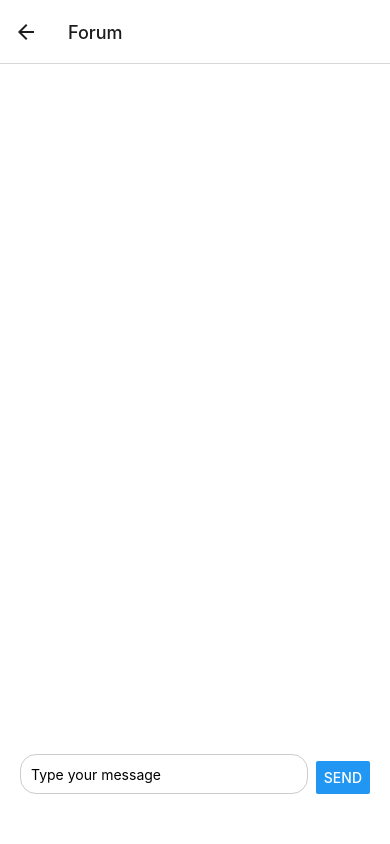
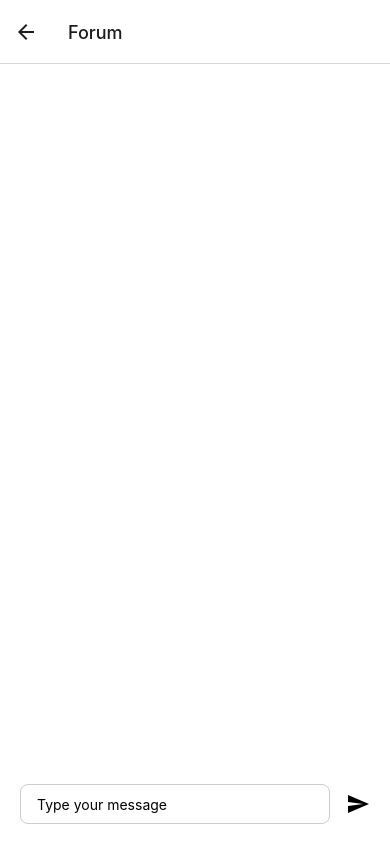
Before and after one commit to CyberRocketLab/FeedBackApp, a React Native app: screen /Forum in a window 390 px wide. Built offline with nearby package versions, Linux system fonts and the light colour scheme.

Commit message:
Final design

```diff
--- a/screens/CourseScreen.js
+++ b/screens/CourseScreen.js
@@ -1,7 +1,6 @@
 import React, { useContext } from 'react';
 import { View, Text, StyleSheet, TouchableHighlight } from 'react-native';
 import { CourseContext } from './CourseContext';
-
 
 function CourseScreen({ route, navigation }) {
   const { course, description } = route.params;
@@ -11,13 +10,15 @@ function CourseScreen({ route, navigation }) {
   return (
     <View style={styles.container}>
       <Text style={styles.courseTitle}>{course}</Text>
+      <View style={styles.descriptionContainer}>
         <Text style={styles.description}>{description}</Text>
-            <Text style={styles.averageScore}>Average Score: {averageScore}</Text>
+      </View>
+      <Text style={styles.averageScore}>Average Difficulty: {averageScore}</Text>
       <View style={styles.buttonContainer}>
         <TouchableHighlight
           style={styles.button}
-                    underlayColor="#e0dcdc" // Set the background color when the button is pressed
-                    onPress={() => navigation.navigate('Feedback', {course})}
+          underlayColor="#e0dcdc"
+          onPress={() => navigation.navigate('Feedback', { course })}
         >
           <Text style={styles.buttonText}>Feedback</Text>
         </TouchableHighlight>
@@ -38,13 +39,23 @@ const styles = StyleSheet.create({
   container: {
     flex: 1,
     padding: 20,
-    backgroundColor: '#FFFFFF',
+    backgroundColor: '#F5F5F5',
   },
   courseTitle: {
     fontSize: 25,
     fontWeight: 'bold',
     paddingBottom: 15,
     paddingLeft: 10,
+  },
+  descriptionContainer: {
+    backgroundColor: '#FFFFFF',
+    borderRadius: 8,
+    padding: 16,
+    marginBottom: 10,
+  },
+  description: {
+    fontSize: 16,
+    lineHeight: 24,
   },
   averageScore: {
     fontSize: 18,
--- a/screens/CoursesScreen.js
+++ b/screens/CoursesScreen.js
@@ -234,22 +234,22 @@ const styles = StyleSheet.create({
     fontSize: 16,
   },
   semesterContainer: {
-    backgroundColor: '#FFFFFF',
+      backgroundColor: '#F5F5F5',
     paddingVertical: 10,
     paddingHorizontal: 10,
     marginVertical: 8,
     marginHorizontal: 8,
-    borderRadius: 5,
-    borderColor: '#E0E0E0',
-    borderWidth: 1,
-    shadowColor: '#000',
-    shadowOffset: {
-      width: 0,
-      height: 1,
-    },
-    shadowOpacity: 0.2,
-    shadowRadius: 2,
-    elevation: 3,
+//    borderRadius: 5,
+//    borderColor: '#E0E0E0',
+//    borderWidth: 1,
+//    shadowColor: '#000',
+//    shadowOffset: {
+//      width: 0,
+//      height: 1,
+//    },
+//    shadowOpacity: 0.2,
+//    shadowRadius: 2,
+//    elevation: 3,
   },
   semesterTitle: {
     fontSize: 24,
--- a/screens/ForumScreen.js
+++ b/screens/ForumScreen.js
@@ -1,5 +1,5 @@
 import React, { useState, useEffect } from 'react';
-import { View, TextInput, Button, ScrollView, Text, TouchableOpacity, StyleSheet, KeyboardAvoidingView, Platform } from 'react-native';
+import { View, TextInput, ScrollView, Text, TouchableOpacity, StyleSheet, KeyboardAvoidingView, Platform, SafeAreaView } from 'react-native';
 import AsyncStorage from '@react-native-async-storage/async-storage';
 import { MaterialIcons } from '@expo/vector-icons';
 
@@ -47,14 +47,18 @@ function ForumScreen() {
       behavior={Platform.OS === 'ios' ? 'padding' : undefined}
       keyboardVerticalOffset={Platform.OS === 'ios' ? 64 : 0}
     >
-      <ScrollView style={styles.messagesContainer}>
+      <SafeAreaView style={styles.container}>
+        <ScrollView style={styles.messagesContainer} contentContainerStyle={styles.messagesContentContainer}>
           {messages.map((message, index) => (
-          <View key={index} style={styles.messageContainer}>
+            <TouchableOpacity
+              key={index}
+              style={styles.messageContainer}
+              onLongPress={() => deleteMessage(index)}
+            >
+              <View style={styles.messageContent}>
                 <Text style={styles.messageText}>{message}</Text>
-            <TouchableOpacity onPress={() => deleteMessage(index)}>
-              <MaterialIcons name="delete" size={24} color="red" />
+              </View>
             </TouchableOpacity>
-          </View>
           ))}
         </ScrollView>
         <View style={styles.inputContainer}>
@@ -64,8 +68,11 @@ function ForumScreen() {
             placeholder="Type your message"
             style={styles.input}
           />
-        <Button title="Send" onPress={sendMessage} />
+          <TouchableOpacity onPress={sendMessage}>
+            <MaterialIcons name="send" size={24} color="black" />
+          </TouchableOpacity>
         </View>
+      </SafeAreaView>
     </KeyboardAvoidingView>
   );
 }
@@ -73,39 +80,47 @@ function ForumScreen() {
 const styles = StyleSheet.create({
   container: {
     flex: 1,
-    padding: 20,
     backgroundColor: '#FFFFFF',
   },
   messagesContainer: {
     flex: 1,
-    marginBottom: 8,
+  },
+  messagesContentContainer: {
+    padding: 20,
   },
   messageContainer: {
-    flexDirection: 'row',
-    justifyContent: 'space-between',
-    alignItems: 'center',
+    marginBottom: 16,
+  },
+  messageContent: {
     backgroundColor: '#F9F9F9',
-    borderRadius: 16,
-    padding: 10,
-    marginBottom: 8,
+    padding: 16,
+    borderRadius: 8,
+    shadowColor: '#000',
+    shadowOffset: {
+      width: 0,
+      height: 1,
+    },
+    shadowOpacity: 0.2,
+    shadowRadius: 2,
+    elevation: 3,
   },
   messageText: {
-    flex: 1,
     fontSize: 16,
   },
   inputContainer: {
     flexDirection: 'row',
-    alignItems: 'flex-end',
-    marginBottom: 30,
+    alignItems: 'center',
+    paddingHorizontal: 20,
+    paddingBottom: 20,
   },
   input: {
     flex: 1,
     height: 40,
     borderWidth: 1,
     borderColor: '#CCC',
-    borderRadius: 16,
-    padding: 10,
-    marginRight: 8,
+    borderRadius: 8,
+    paddingHorizontal: 16,
+    marginRight: 16,
   },
 });
 
```
Lines whose indentation alone changed are shown as unchanged.
